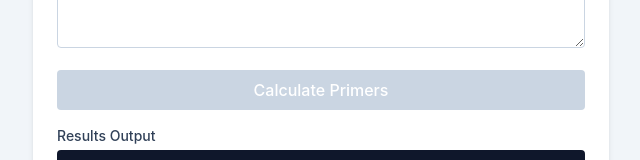
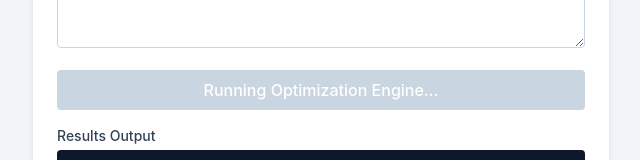
Before and after one commit to Achenson/primerize-1d-local, a React (Vite) app: page / in a window 1280 px wide. Shown: the part 379-539 px from the top of the page, without its empty margins (319-959 px from the left). Built offline with nearby package versions, Linux system fonts and the light colour scheme.

Commit message:
usePrimerizeEngine

```diff
--- a/src/components/PrimerizeWasmPython.tsx
+++ b/src/components/PrimerizeWasmPython.tsx
@@ -1,95 +1,24 @@
-import React, { useState, useEffect } from 'react';
-import primerizeRunnerScript from '../python/run_primerize.py?raw';
+import React, { useState } from 'react';
 import { executePrimerizeDesign } from '../utils/executePrimerizeDesign';
+// Import the custom initialization hook
+import { usePrimerizeEngine } from '../hooks/usePrimerizeEngine';
 
-// Import newly separated UI sub-components
+// Import UI sub-components
 import Settings from './Settings';
 import SequenceInput from './SequenceInput';
 import Notifications from './Notifications';
 import Results from './Results';
 
-declare global {
-    interface Window {
-        loadPyodide: any;
-    }
-}
-
 export default function PrimerizeWasmPython() {
     const [sequence, setSequence] = useState<string>('');
     const [results, setResults] = useState<string>('');
-    const [status, setStatus] = useState<string>('Booting WebAssembly Python engine...');
-    const [pyodideInstance, setPyodideInstance] = useState<any>(null);
     const [isLoading, setIsLoading] = useState<boolean>(false);
     const [validationError, setValidationError] = useState<string>('');
     const [maxLength, setMaxLength] = useState<number | string>(60);
 
+    // CONSUME THE CUSTOM HOOK
+    const { status, pyodideInstance, isLoadingEngine } = usePrimerizeEngine();
     const isReady = status === 'Ready';
-
-    useEffect(() => {
-        async function initPythonWasm() {
-            try {
-                if (!window.loadPyodide) {
-                    setStatus('Loading Pyodide script library into page thread...');
-                    const script = document.createElement('script');
-                    script.src = 'https://jsdelivr.net';
-                    script.async = true;
-
-                    await new Promise((resolve, reject) => {
-                        script.onload = resolve;
-                        script.onerror = () => reject(new Error('Failed to download CDN script asset'));
-                        document.head.appendChild(script);
-                    });
-                }
-
-                setStatus('Booting WebAssembly Python engine...');
-                const pyodide = await window.loadPyodide();
-
-                setStatus('Loading core scientific math packages & package manager...');
-                await pyodide.loadPackage(["numpy", "matplotlib", "micropip"]);
-
-                setStatus('Installing missing Excel dependency (xlwt)...');
-                await pyodide.runPythonAsync(`
-                import micropip
-                await micropip.install('xlwt')
-                `);
-
-                setStatus('Creating virtual filesystem for Stanford Primerize...');
-                try { pyodide.FS.mkdir('primerize'); } catch (e) {}
-
-                const primerizeFiles = [
-                    '__init__.py', 'misprime.py', 'primerize_1d.py', 'primerize_2d.py',
-                    'primerize_3d.py', 'primerize_custom.py', 'thermo.py', 'util.py',
-                    'util_class.py', 'util_func.py', 'util_server.py', 'wrapper.py'
-                ];
-
-                for (const file of primerizeFiles) {
-                    setStatus(`Loading ${file} into WASM filesystem...`);
-                    const response = await fetch(`/primerize/${file}`);
-                    if (!response.ok) throw new Error(`Failed to download public asset: ${file}`);
-                    const fileContent = await response.text();
-                    pyodide.FS.writeFile(`primerize/${file}`, fileContent);
-                }
-
-                setStatus('Loading Stanford Primerize core algorithms...');
-                await pyodide.runPythonAsync(`
-                import sys
-                if "." not in sys.path:
-                    sys.path.append(".")
-                    `);
-
-                setStatus('Saving runner script to virtual disk...');
-                pyodide.FS.writeFile('run_primerize.py', primerizeRunnerScript);
-
-                setPyodideInstance(pyodide);
-                setStatus('Ready');
-            } catch (err: any) {
-                console.error(err);
-                setStatus(`Failed to launch Python WebAssembly: ${err.message}`);
-            }
-        }
-
-        initPythonWasm();
-    }, []);
 
     const handleDesign = async () => {
         setValidationError('');
@@ -139,7 +68,7 @@ export default function PrimerizeWasmPython() {
         setSequence={setSequence}
         onCalculate={handleDesign}
         engineReady={isReady}
-        isLoading={isLoading}
+        isLoading={isLoading || isLoadingEngine}
         clearError={() => setValidationError('')}
         />
 
--- /dev/null
+++ b/src/hooks/usePrimerizeEngine.ts
@@ -0,0 +1,86 @@
+// src/hooks/usePrimerizeEngine.ts
+import { useState, useEffect } from 'react';
+import primerizeRunnerScript from '../python/run_primerize.py?raw';
+
+export interface UsePrimerizeEngineResult {
+    status: string;
+    pyodideInstance: any;
+    isLoadingEngine: boolean;
+}
+
+export function usePrimerizeEngine(): UsePrimerizeEngineResult {
+    const [status, setStatus] = useState<string>('Booting WebAssembly Python engine...');
+    const [pyodideInstance, setPyodideInstance] = useState<any>(null);
+
+    useEffect(() => {
+        async function initPythonWasm() {
+            try {
+                if (!window.loadPyodide) {
+                    setStatus('Loading Pyodide script library into page thread...');
+                    const script = document.createElement('script');
+                    script.src = 'https://jsdelivr.net';
+                    script.async = true;
+
+                    await new Promise((resolve, reject) => {
+                        script.onload = resolve;
+                        script.onerror = () => reject(new Error('Failed to download CDN script asset'));
+                        document.head.appendChild(script);
+                    });
+                }
+
+                setStatus('Booting WebAssembly Python engine...');
+                const pyodide = await window.loadPyodide();
+
+                setStatus('Loading core scientific math packages & package manager...');
+                await pyodide.loadPackage(["numpy", "matplotlib", "micropip"]);
+
+                setStatus('Installing missing Excel dependency (xlwt)...');
+                await pyodide.runPythonAsync(`
+                import micropip
+                await micropip.install('xlwt')
+                `);
+
+                setStatus('Creating virtual filesystem for Stanford Primerize...');
+                try { pyodide.FS.mkdir('primerize'); } catch (e) {}
+
+                const primerizeFiles = [
+                    '__init__.py', 'misprime.py', 'primerize_1d.py', 'primerize_2d.py',
+                    'primerize_3d.py', 'primerize_custom.py', 'thermo.py', 'util.py',
+                    'util_class.py', 'util_func.py', 'util_server.py', 'wrapper.py'
+                ];
+
+                for (const file of primerizeFiles) {
+                    setStatus(`Loading ${file} into WASM filesystem...`);
+                    const response = await fetch(`/primerize/${file}`);
+                    if (!response.ok) throw new Error(`Failed to download public asset: ${file}`);
+                    const fileContent = await response.text();
+                    pyodide.FS.writeFile(`primerize/${file}`, fileContent);
+                }
+
+                setStatus('Loading Stanford Primerize core algorithms...');
+                await pyodide.runPythonAsync(`
+                import sys
+                if "." not in sys.path:
+                    sys.path.append(".")
+                    `);
+
+                setStatus('Saving runner script to virtual disk...');
+                pyodide.FS.writeFile('run_primerize.py', primerizeRunnerScript);
+
+                setPyodideInstance(pyodide);
+                setStatus('Ready');
+            } catch (err: any) {
+                console.error(err);
+                setStatus(`Failed to launch Python WebAssembly: ${err.message}`);
+            }
+        }
+
+        initPythonWasm();
+    }, []); // Maintained with an empty dependency array as requested
+
+    return {
+        status,
+        pyodideInstance,
+        isLoadingEngine: status !== 'Ready'
+    };
+}
```
